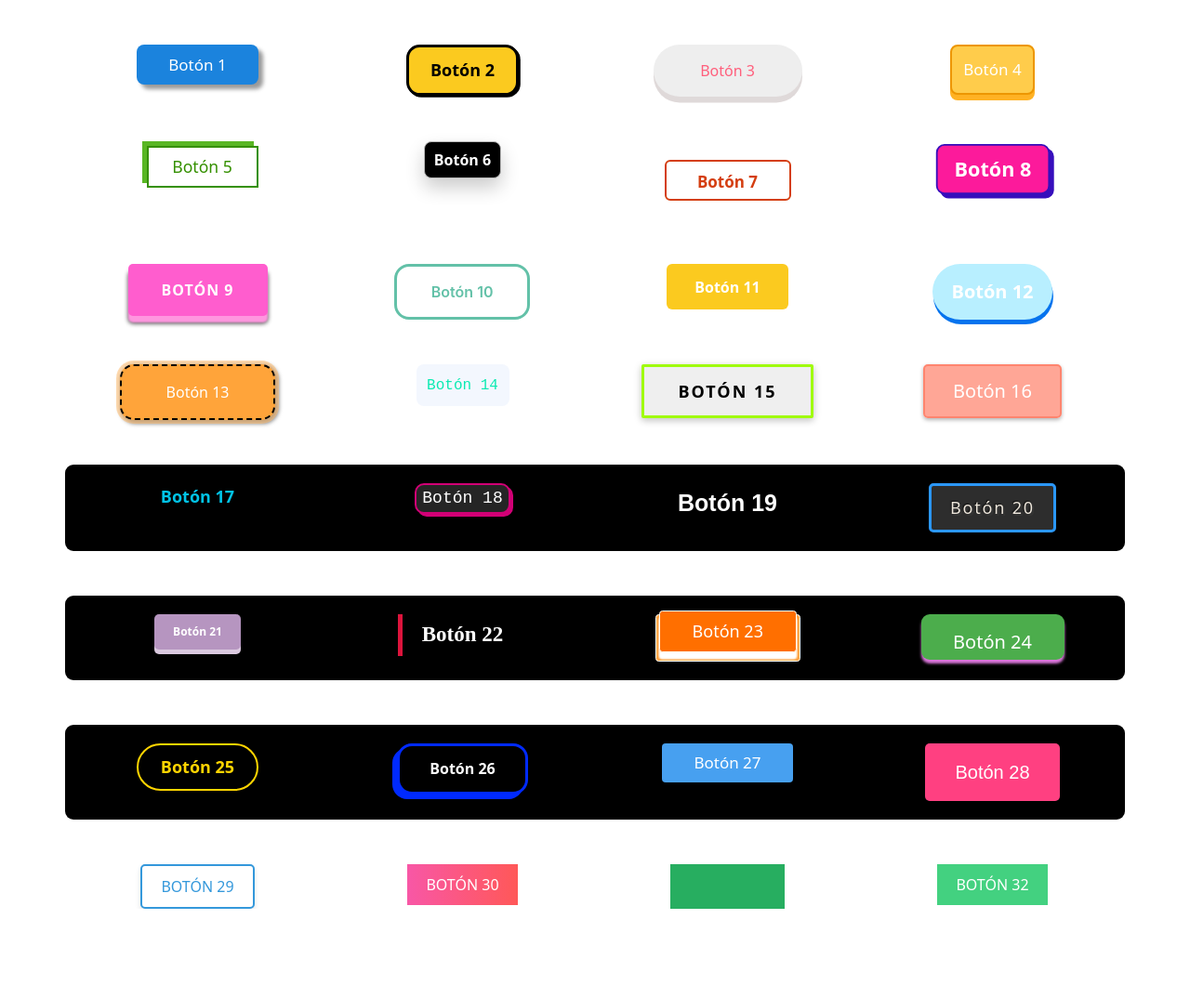
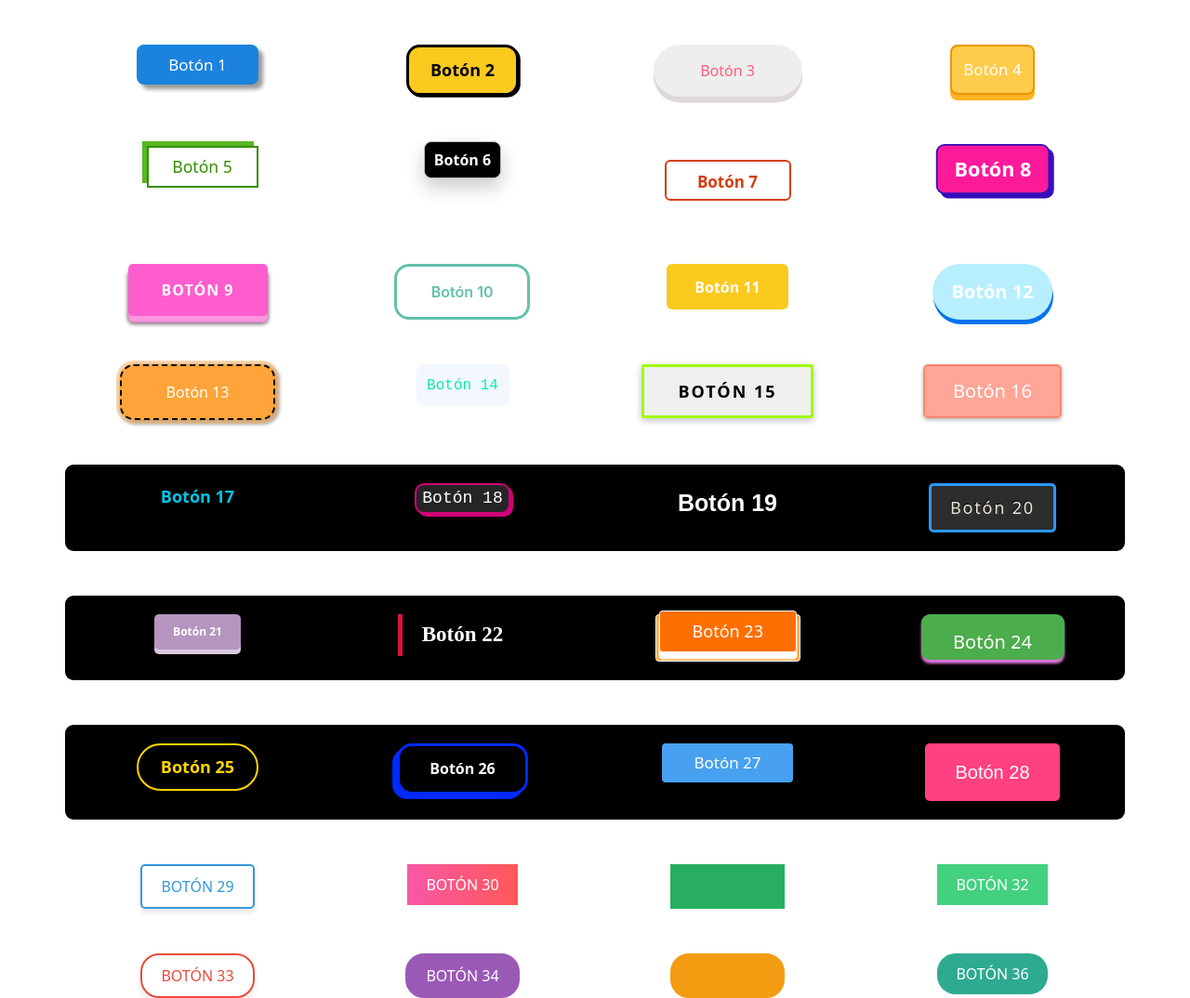
Before and after one commit to EduardoHernandezGuzman/botones-de-prueba-1, a website: page index.html in a window 1280 px wide. Shown: the whole page at 93% size. Before the commit the page ends 978 px from the top, so only its background shows below. Drawn offline with nearby package versions, Linux system fonts and the light colour scheme.

Commit message:
Añadidos botones 33, 34, 35 y 36

```diff
--- a/index.html
+++ b/index.html
@@ -191,6 +191,28 @@
     </div>
   </div>
 
+  <div class="container text-center mt-5">
+    <div class="row row-cols-4">
+
+      <div class="col">
+        <button id="boton33"> Botón 33
+        </button>
+      </div>
+      <div class="col">
+        <button id="boton34"> Botón 34
+        </button>
+      </div>
+      <div class="col">
+        <button id="boton35"> Botón 35
+        </button>
+      </div>
+      <div class="col">
+        <button id="boton36"> Botón 36
+        </button>
+      </div>
+    </div>
+  </div>
+
 
   <script src="https://cdn.jsdelivr.net/npm/@popperjs/core@2.11.8/dist/umd/popper.min.js"
     integrity="sha384-I7E8VVD/ismYTF4hNIPjVp/Zjvgyol6VFvRkX/vR+Vc4jQkC+hVqc2pM8ODewa9r"
--- a/styles.css
+++ b/styles.css
@@ -924,3 +924,108 @@
 #boton32:hover {
   box-shadow: 0 0 10px 3px rgba(46, 204, 113, 0.4);
 }
+
+/* BOTÓN 33 */
+#boton33 {
+  padding: 10px 20px;
+  border-radius: 20px;
+  border: 2px solid #e74c3c;
+  background-color: #fff;
+  color: #e74c3c;
+  font-size: 16px;
+  text-transform: uppercase;
+  box-shadow: 0 4px 6px rgba(0, 0, 0, 0.1);
+  transition: all 0.3s ease;
+}
+
+#boton33:hover {
+  background-color: #e74c3c;
+  color: #fff;
+  transform: translateY(-2px);
+}
+
+/* BOTÓN 34 */
+#boton34 {
+  padding: 10px 20px;
+  border-radius: 20px;
+  border: 2px solid #9b59b6;
+  background-color: #9b59b6;
+  color: #fff;
+  font-size: 16px;
+  text-transform: uppercase;
+  transition: all 0.3s ease;
+}
+
+#boton34:hover {
+  background-color: transparent;
+  color: #9b59b6;
+  box-shadow: 0 0 20px rgba(155, 89, 182, 0.7);
+}
+
+/* BOTÓN 35 */
+#boton35 {
+  padding: 10px 20px;
+  border-radius: 20px;
+  border: 2px solid #f39c12;
+  background-color: #f39c12;
+  color: #fff;
+  font-size: 16px;
+  text-transform: uppercase;
+  position: relative;
+  overflow: hidden;
+}
+
+#boton35::before {
+  content: '';
+  position: absolute;
+  top: 50%;
+  left: 50%;
+  width: 300%;
+  height: 300%;
+  background: #f39c12;
+  transition: all 0.5s ease;
+  z-index: 0;
+  border-radius: 50%;
+  transform: translate(-50%, -50%);
+}
+
+#boton35:hover::before {
+  width: 0;
+  height: 0;
+}
+
+/* BOTÓN 36 */
+#boton36 {
+  padding: 10px 20px;
+  border-radius: 20px;
+  border: none;
+  background-color: #16a085;
+  color: #fff;
+  font-size: 16px;
+  text-transform: uppercase;
+  position: relative;
+  overflow: hidden;
+}
+
+#boton36::before {
+  content: '';
+  position: absolute;
+  top: 50%;
+  left: 50%;
+  width: 300%;
+  height: 300%;
+  background: rgba(255, 255, 255, 0.1);
+  transition: all 0.5s ease;
+  z-index: 0;
+  border-radius: 50%;
+  transform: translate(-50%, -50%);
+}
+
+#boton36:hover::before {
+  width: 0;
+  height: 0;
+}
+
+#boton36:hover {
+  box-shadow: 0 0 20px 5px rgba(22, 160, 133, 0.7);
+}
```
